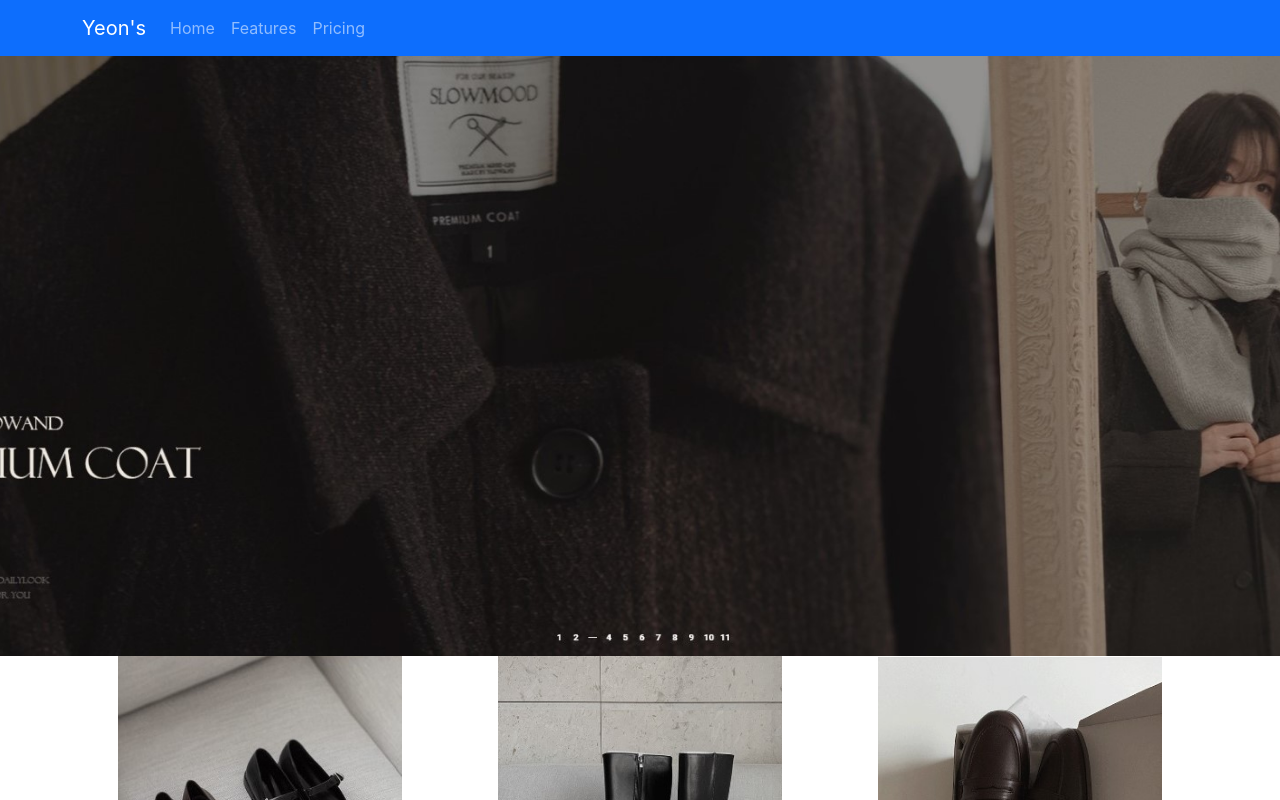
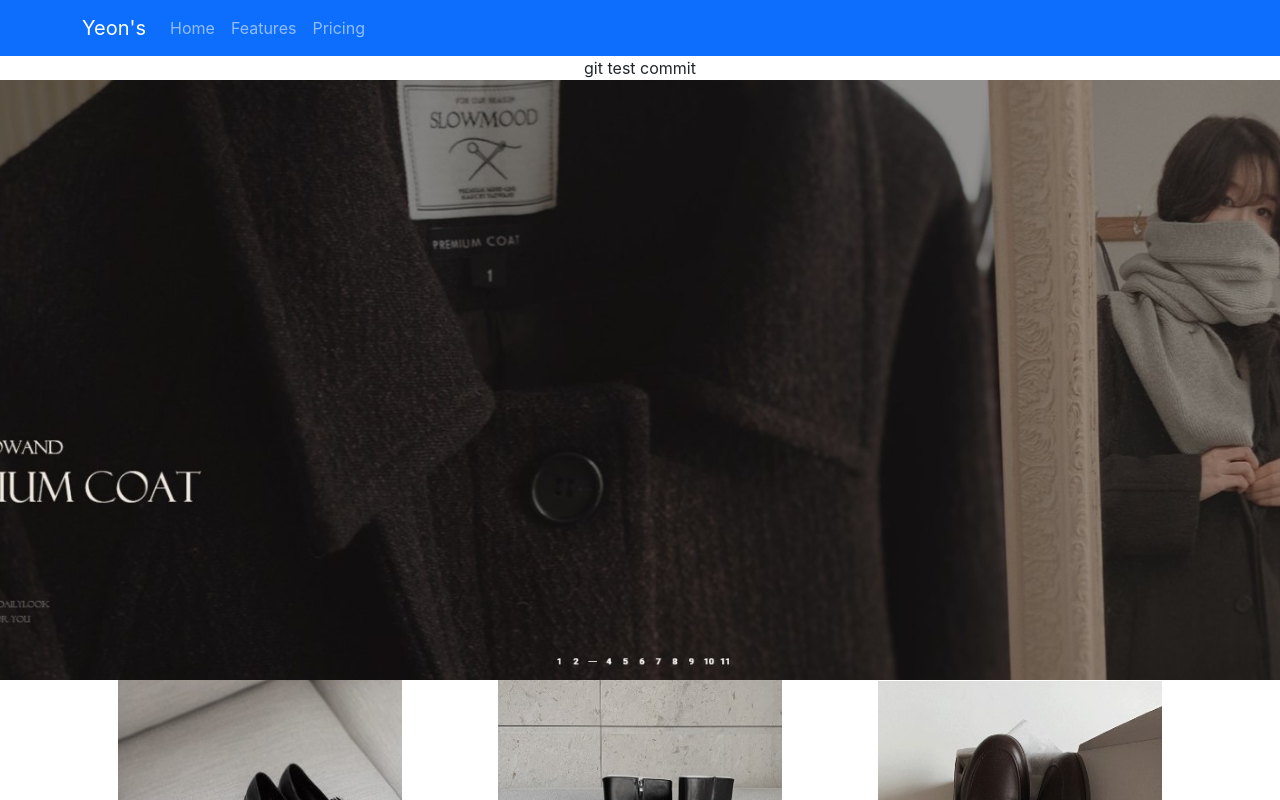
Before and after one commit to wisdomyeon/AppleConding, a React (Create React App) app in the folder shop/: page / in a window 1280 px wide. Shown: the top 800 px of the page. Built offline with nearby package versions, Linux system fonts and the light colour scheme.

Commit message:
shop test

```diff
--- a/shop/src/App.js
+++ b/shop/src/App.js
@@ -14,6 +14,7 @@ function App() {
           </Nav>
         </Container>
       </Navbar>
+      <div>git test commit</div>
       <div className='main-bg'></div>
       <div className='container'>
         <div className='row'>
```
